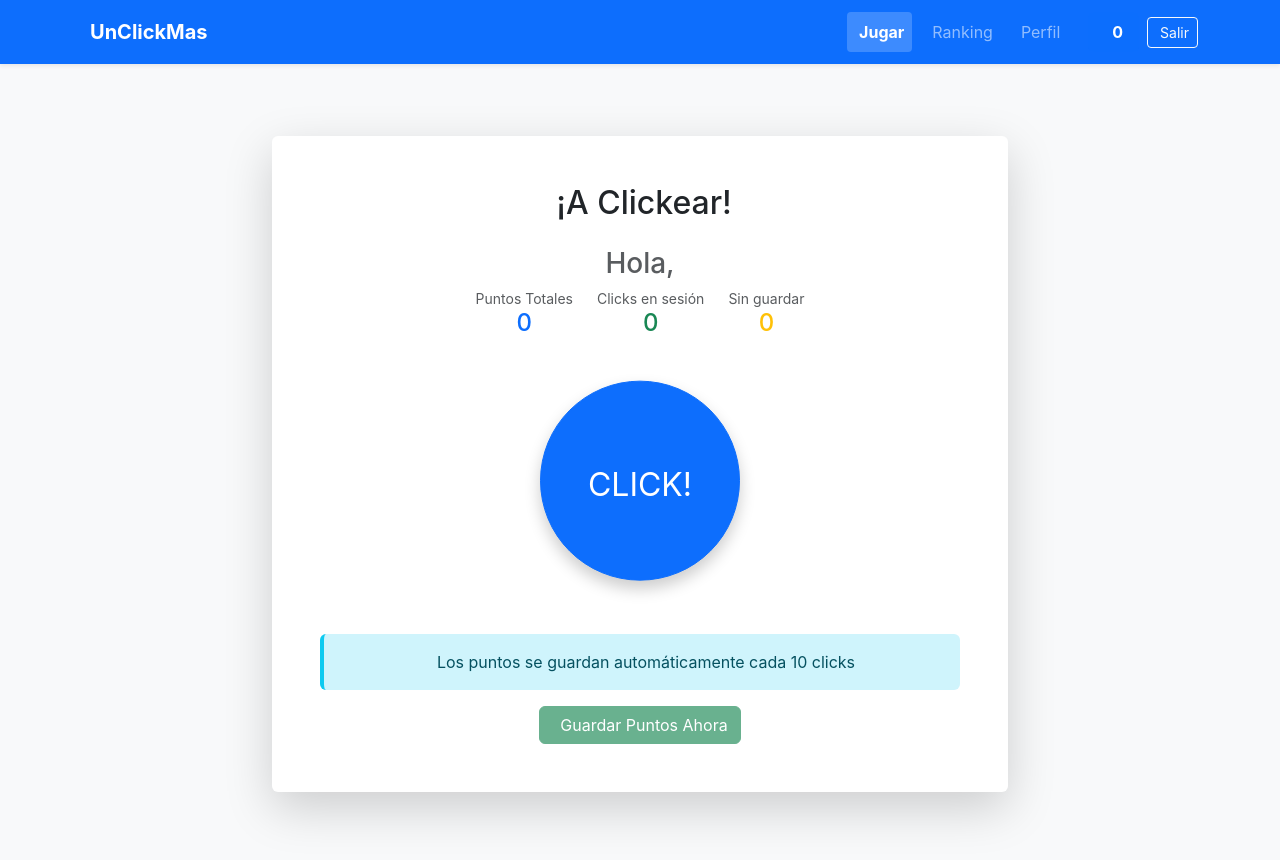
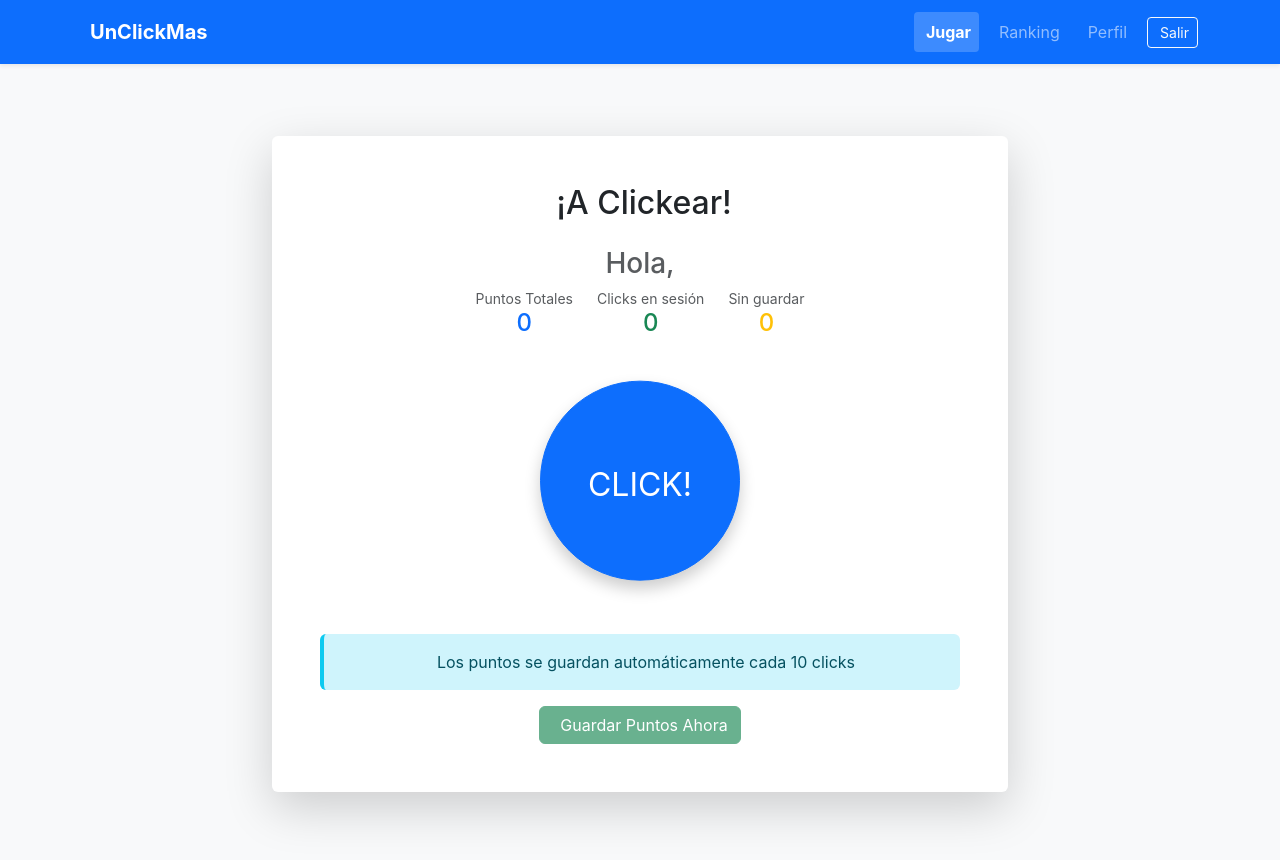
Before and after one commit to DanielPuertaBernal/UnClickMasFrontend, a React (Create React App) app in the folder frontend/: page /game in a window 1280 px wide. Shown: the top 860 px of the page. Built offline with nearby package versions, Linux system fonts and the light colour scheme; no server answers; sample sign-in values are in the browser's storage.

Commit message:
Se ajusta el menu

```diff
--- a/frontend/src/components/Layout/Navbar.jsx
+++ b/frontend/src/components/Layout/Navbar.jsx
@@ -3,7 +3,7 @@ import { Link, useNavigate, useLocation } from 'react-router-dom';
 import { useAuth } from '../../context/AuthContext';
 
 const Navbar = () => {
-  const { user, logout } = useAuth();
+  const { logout } = useAuth();
   const navigate = useNavigate();
   const location = useLocation();
   const [isOpen, setIsOpen] = useState(false);
@@ -80,13 +80,6 @@ const Navbar = () => {
               </Link>
             </li>
 
-            <li className="nav-item ms-lg-3">
-              <div className="d-flex align-items-center text-white px-3 py-2 bg-primary bg-opacity-50 rounded my-2 my-lg-0">
-                <i className="bi bi-star-fill text-warning me-2"></i>
-                <span className="fw-bold">{user?.TotalPoints?.toLocaleString() || 0}</span>
-              </div>
-            </li>
-
             <li className="nav-item ms-lg-2">
               <button
                 className="btn btn-outline-light btn-sm mt-2 mt-lg-0 w-100"
```
